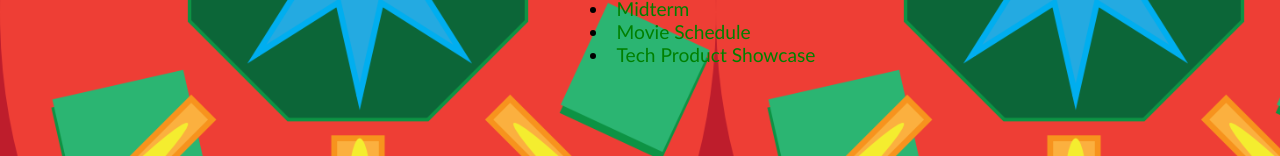
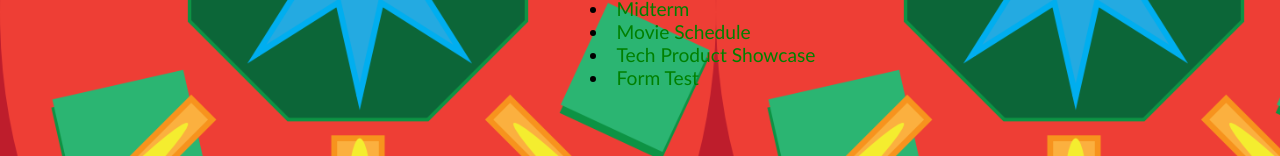
Before and after one commit to CHansen77/Fall2025WEB110, a plain HTML site: page index.html in a window 1280 px wide. Shown: the part 450-606 px from the top of the page. Drawn offline with Linux system fonts and the light colour scheme; files that its build step writes are made by us from their sources; files whose address does not match are found by name.

Commit message:
Update index.html

```diff
--- a/index.html
+++ b/index.html
@@ -20,6 +20,7 @@
 		<li><a href="Midterm/home.html">Midterm</a></li>
 		<li><a href="Week11Project/home.html">Movie Schedule</a></li>
 		<li><a href="Week10Project/home.html">Tech Product Showcase</a></li>
+		<li><a href="Week12Project/home.html">Form Test</a></li>
       </ul>
     </nav>
   </body>
```
